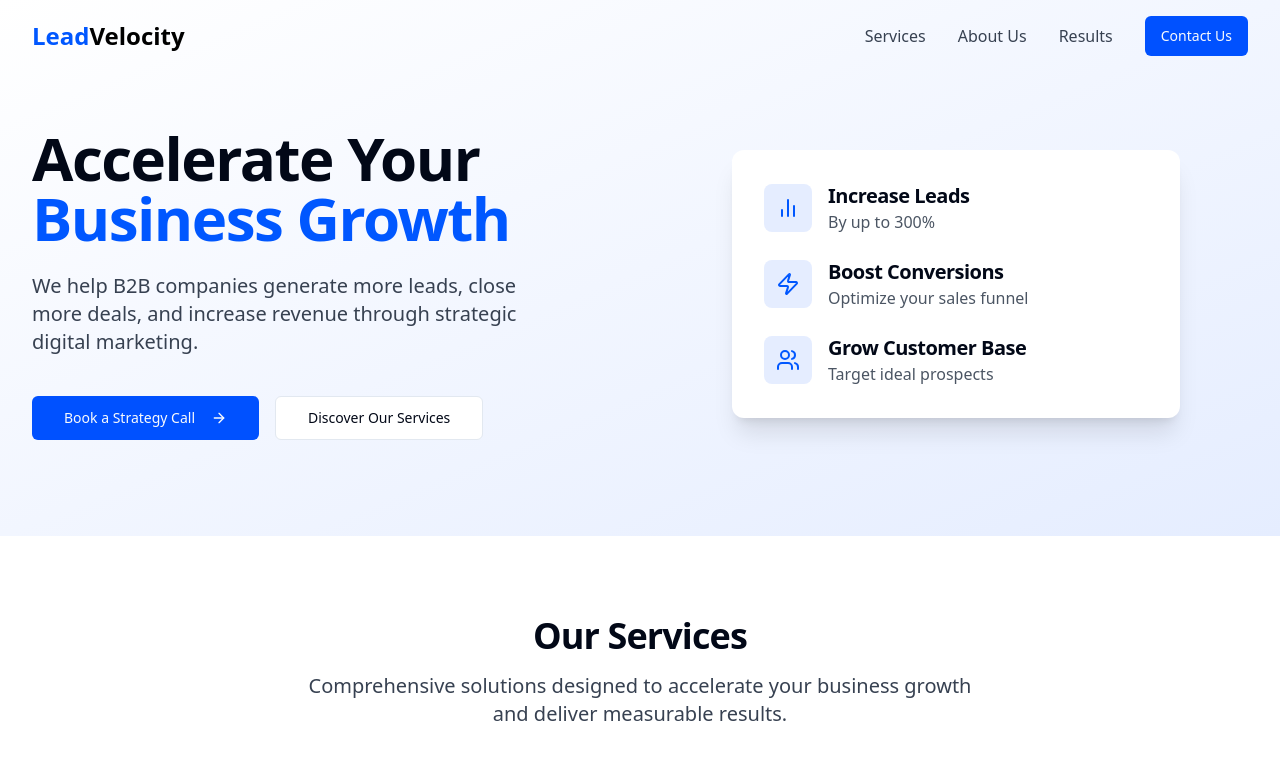
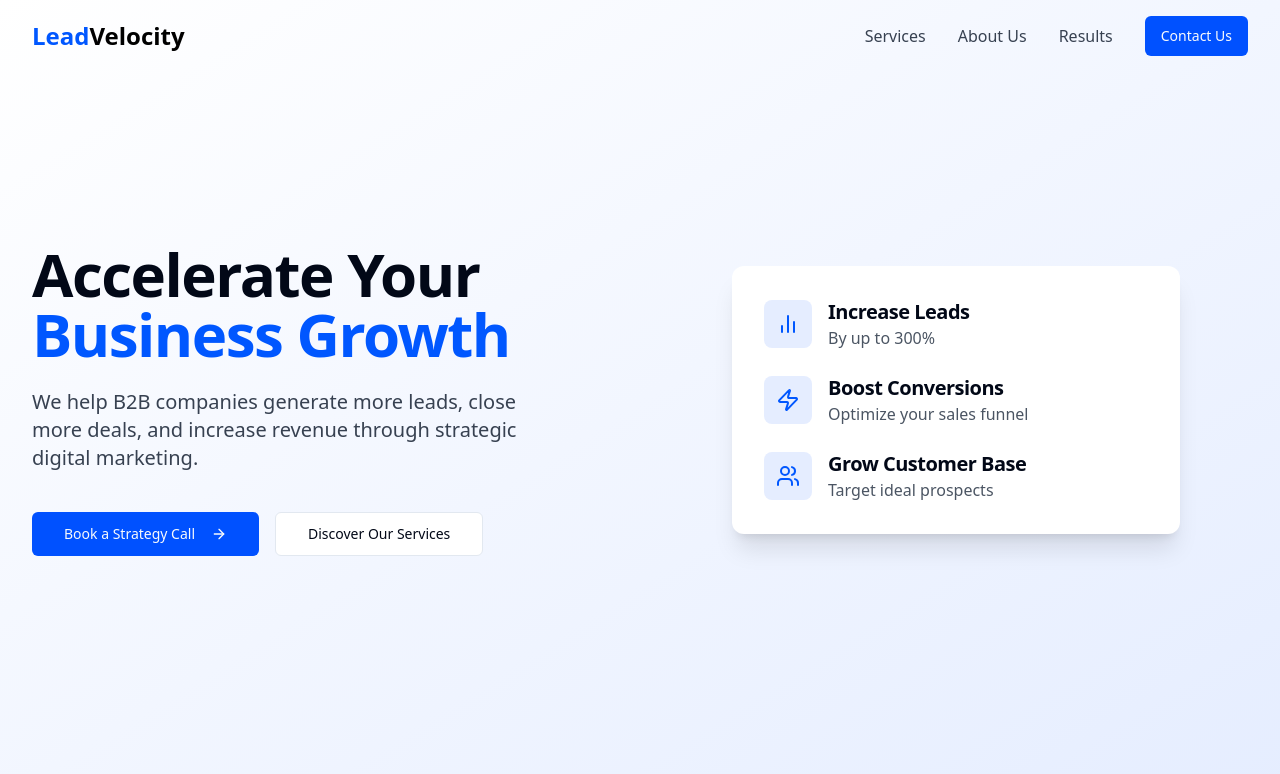
Before and after one commit to LV2024-lovable/leadvelocity, a React (Vite) app: page / in a window 1280 px wide. Shown: the top 774 px of the page. Built offline with nearby package versions, Linux system fonts and the light colour scheme.

Commit message:
Make hero section full screen
Make the hero section take up the full screen height.

```diff
--- a/src/components/Hero.tsx
+++ b/src/components/Hero.tsx
@@ -5,8 +5,8 @@ import { Button } from './ui/button';
 
 const Hero = () => {
   return (
-    <section className="relative bg-gradient-to-br from-white to-velocity-lightblue pt-24 pb-16 md:pt-32 md:pb-24">
-      <div className="container max-w-7xl mx-auto">
+    <section className="relative bg-gradient-to-br from-white to-velocity-lightblue min-h-screen flex items-center">
+      <div className="container max-w-7xl mx-auto py-16">
         <div className="grid grid-cols-1 md:grid-cols-2 gap-12 items-center">
           <div className="space-y-6 animate-fade-in">
             <h1 className="text-4xl md:text-5xl lg:text-6xl font-bold tracking-tight">
```
